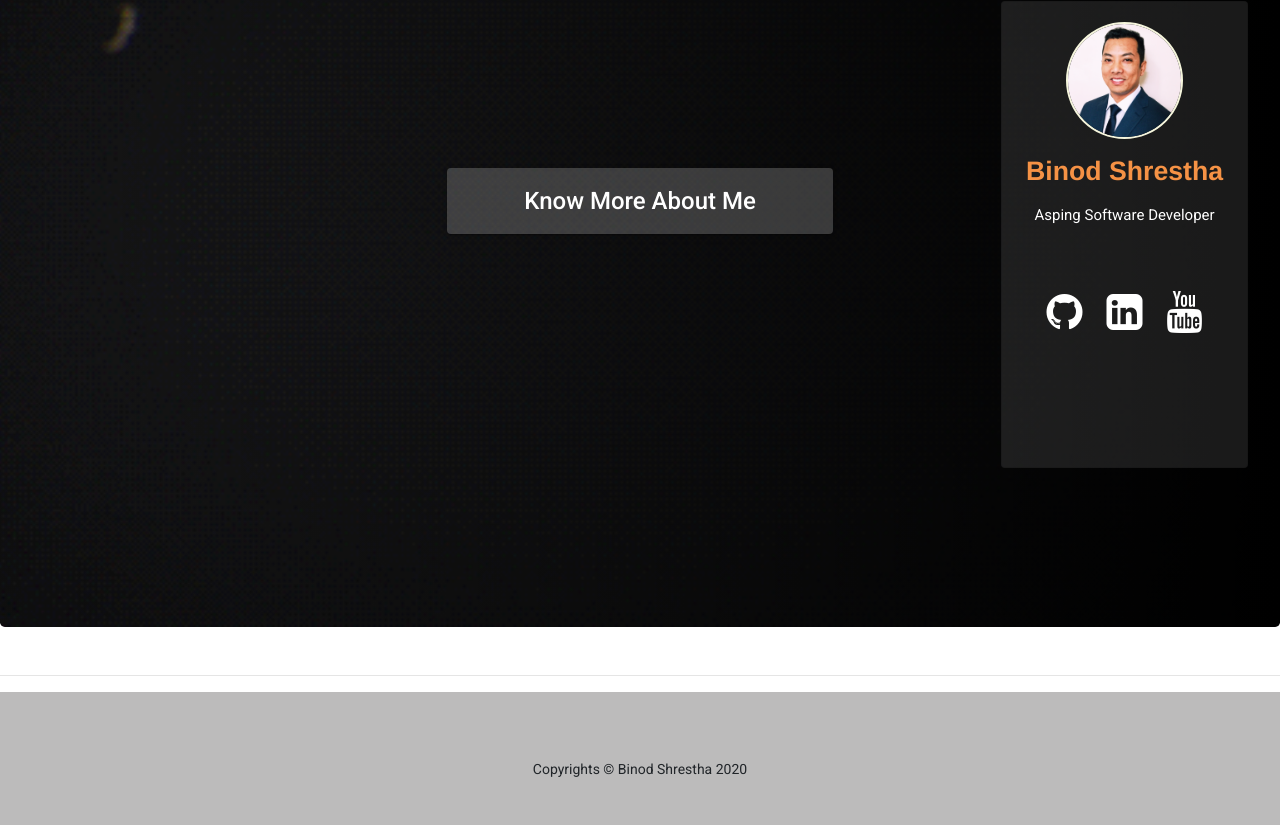
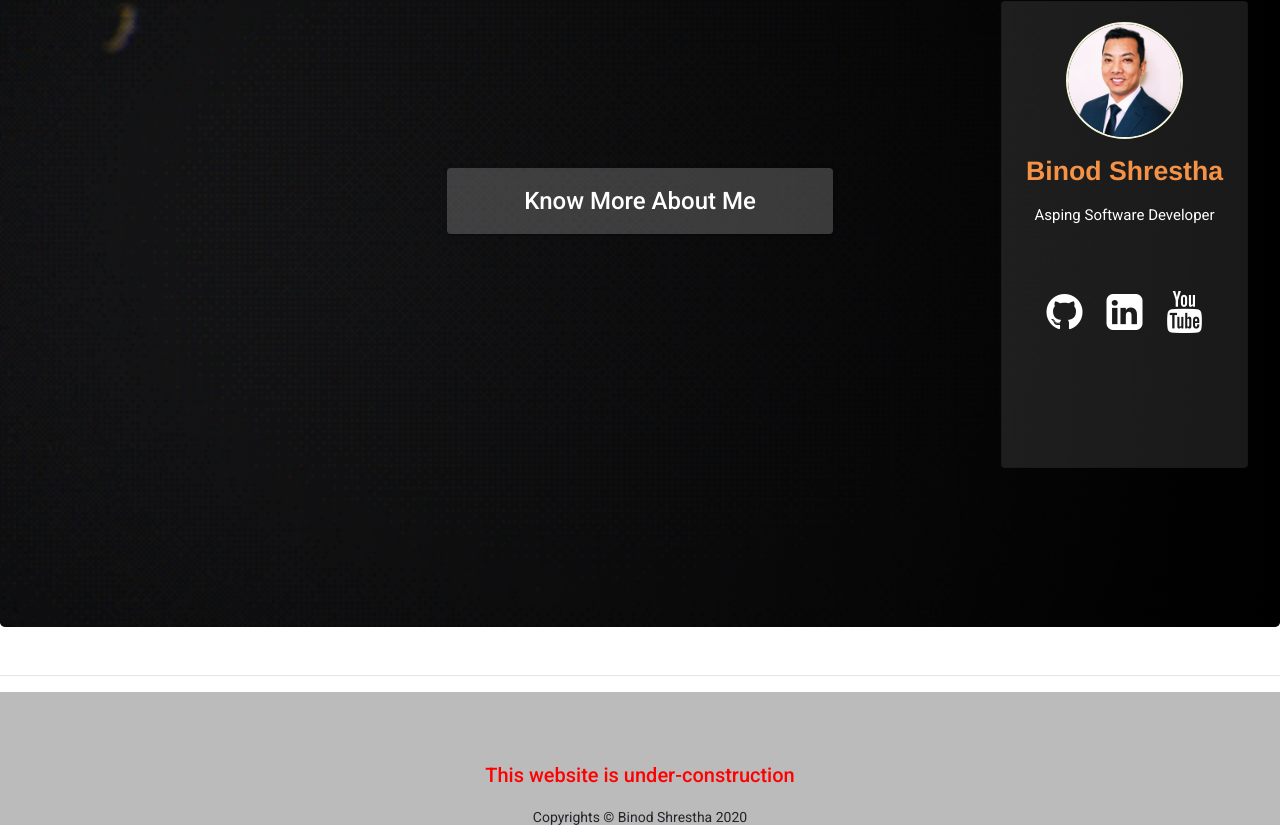
Before and after one commit to Binod-Shrestha/ShresthaBinod, an Angular app: page /home in a window 1280 px wide. Shown: the part 223-1050 px from the top of the page. Built offline with nearby package versions, Linux system fonts and the light colour scheme.

Commit message:
build change added

```diff
--- a/package.json
+++ b/package.json
@@ -4,7 +4,7 @@
   "scripts": {
     "ng": "ng",
     "start": "ng serve",
-    "build": "ng build --prod",
+    "build": "ng build",
     "test": "ng test",
     "lint": "ng lint",
     "e2e": "ng e2e",
--- a/src/app/footer/footer.component.html
+++ b/src/app/footer/footer.component.html
@@ -1,6 +1,7 @@
 <hr>
 <div class="footer ">
   <footer >
+    <h2 style="color: red">This website is under-construction</h2>
     <p> Copyrights &copy; Binod Shrestha 2020</p>
 
   </footer>
--- a/src/index.html
+++ b/src/index.html
@@ -2,7 +2,7 @@
 <html lang="en">
 <head>
   <meta charset="utf-8">
-  <title>AngularRevisted</title>
+  <title>BinodShrestha</title>
   <base href="/">
   <meta name="viewport" content="width=device-width, initial-scale=1">
   <link rel="icon" type="image/x-icon" href="favicon.ico">
```
